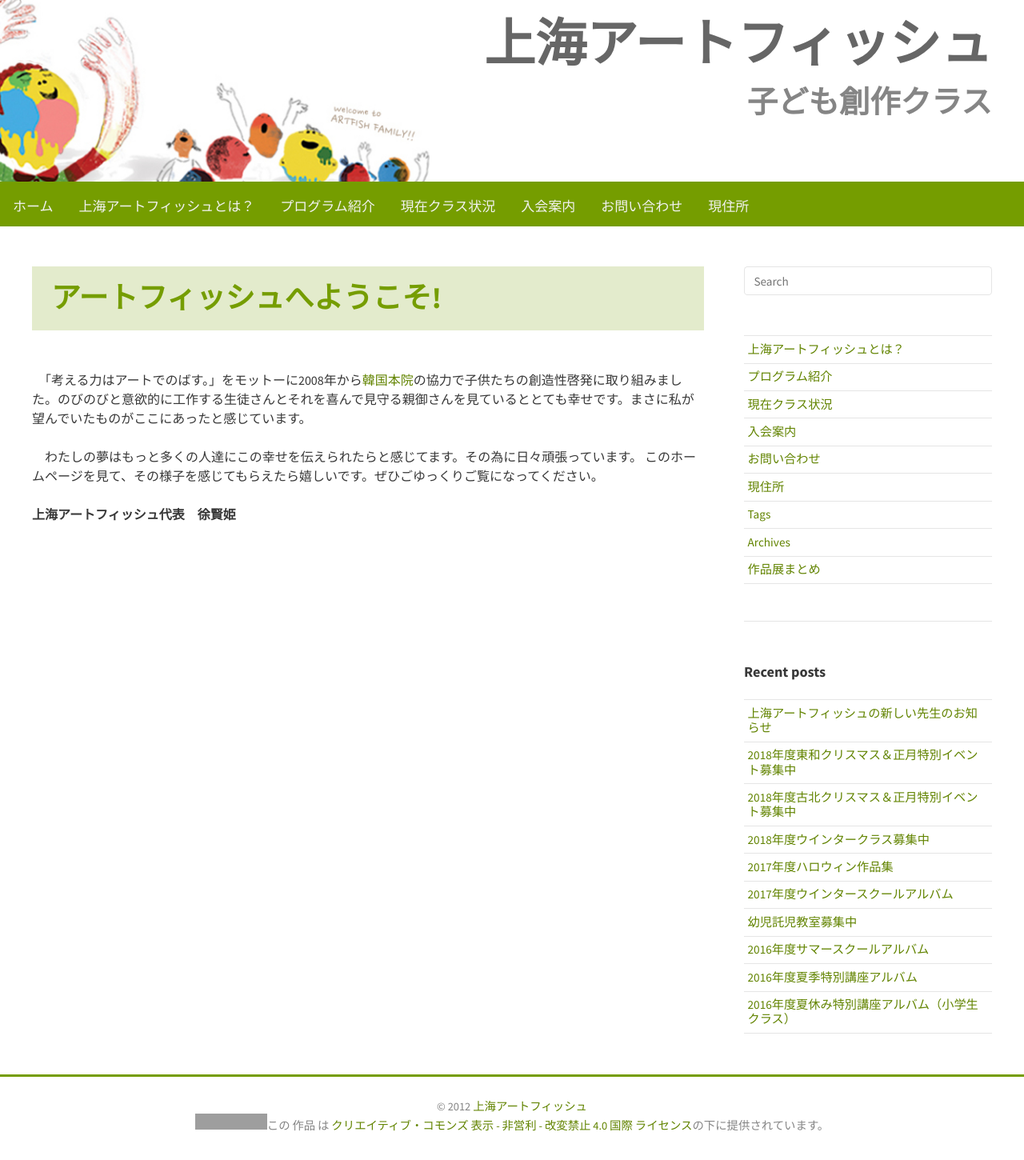
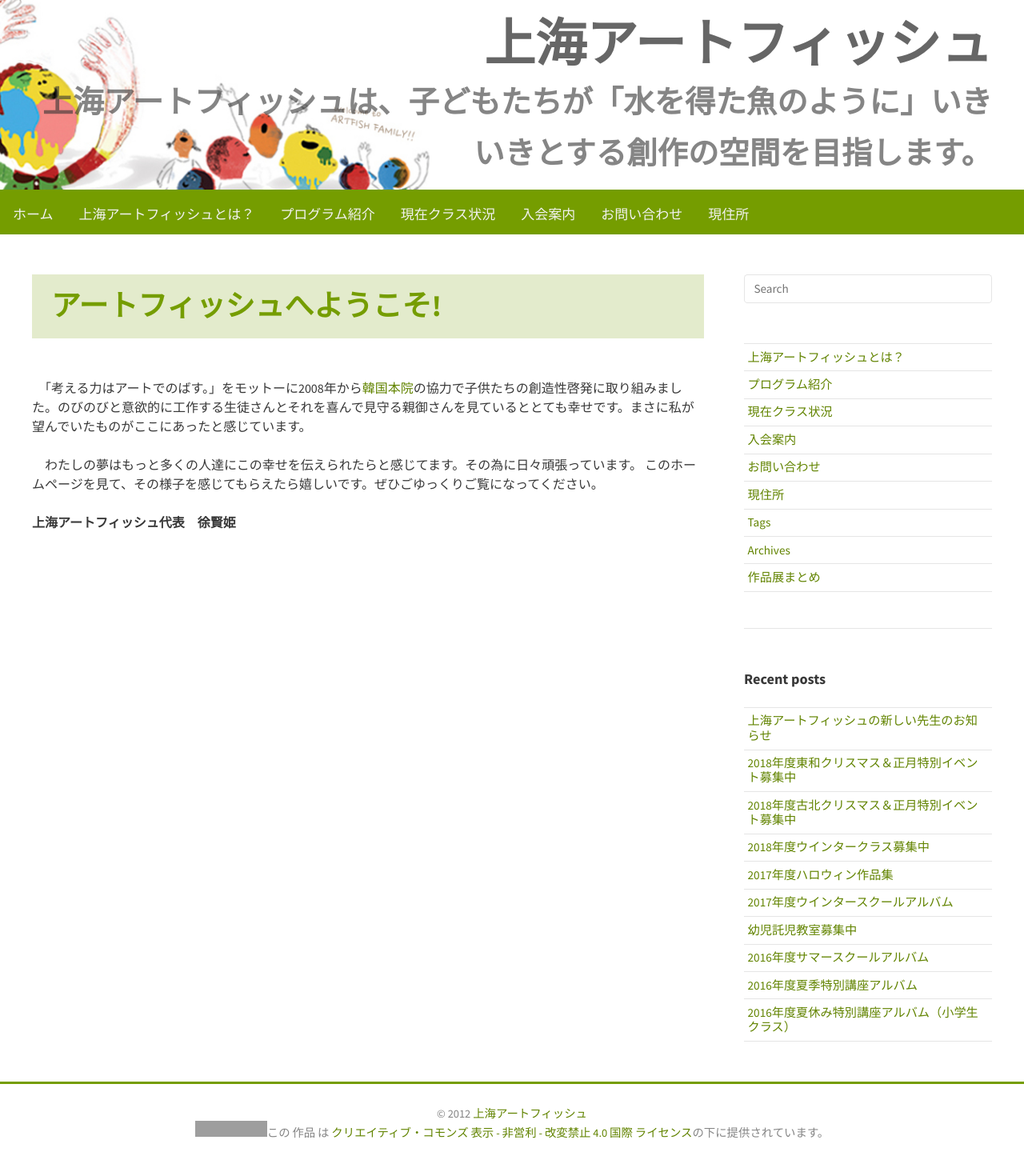
Before and after one commit to sh-artfish/sh-artfish.github.io, a Jekyll site: the page built from index.html, in a window 1280 px wide. Shown: the whole page at 80% size. Built offline with Jekyll 4.4.1, drawn with Linux system fonts in a browser that asks for light colours; nearby versions of some CDN libraries; grey boxes are pictures that could not be loaded.

Commit message:
メタディスクリプションの変更

```diff
--- a/_config.yml
+++ b/_config.yml
@@ -6,7 +6,7 @@
 url: http://sh-artfish.info
 baseurl:
 title: 上海アートフィッシュ
-description: 子ども創作クラス
+description: 上海アートフィッシュは、子どもたちが「水を得た魚のように」いきいきとする創作の空間を目指します。
 avatar:
 # favicon: /favicon.ico
 favicon:
```
